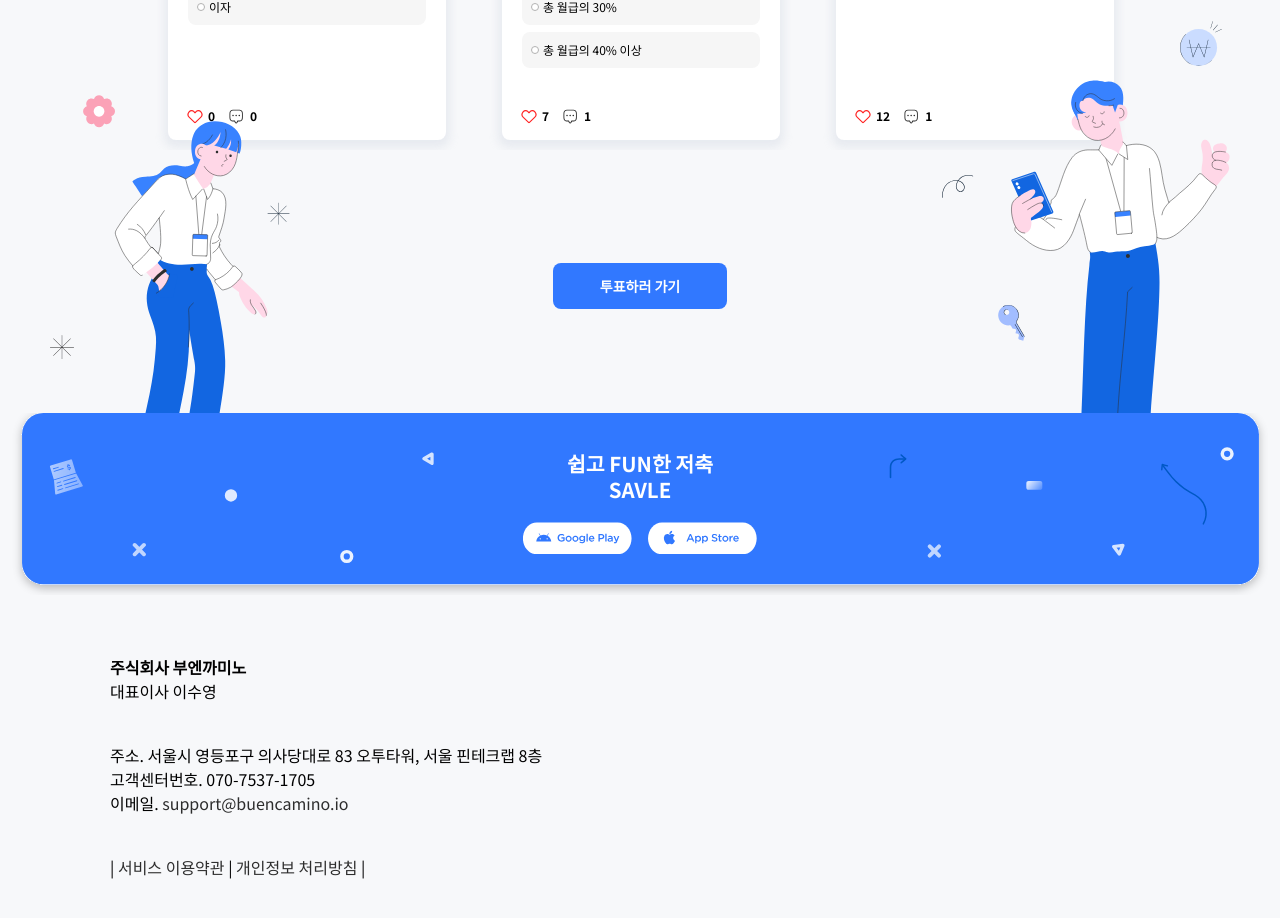
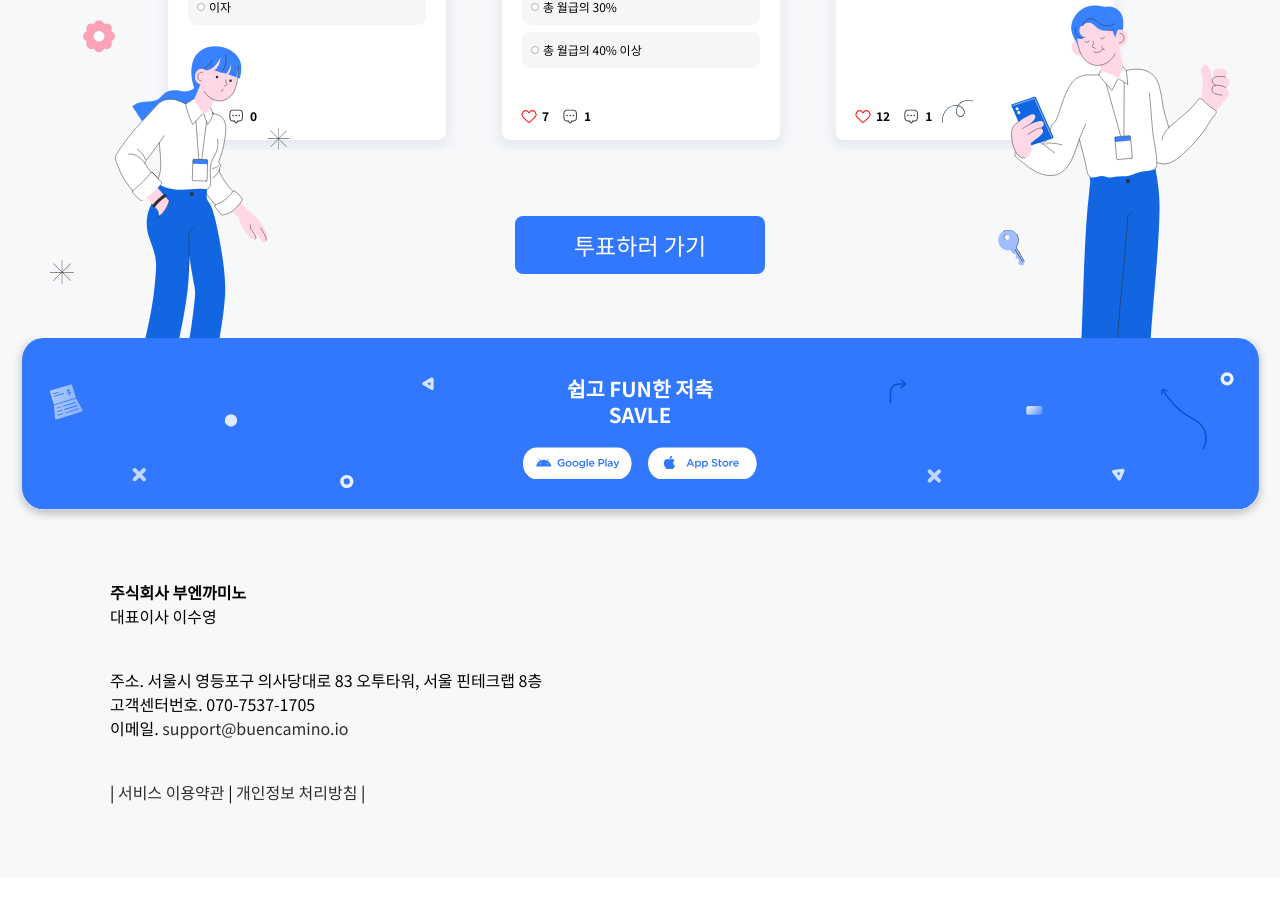
Before and after one commit to maddrake220/with-savle, a Next.js app: page / in a window 1280 px wide. Shown: the part 2661-3579 px from the top of the page. After the commit the page ends 3538 px from the top, so only its background shows below. Built offline with nearby package versions, Linux system fonts and the light colour scheme.

Commit message:
Main VoteButton Link error fix

```diff
--- a/src/components/vote/MainVote.js
+++ b/src/components/vote/MainVote.js
@@ -12,7 +12,7 @@
 
 import { NextArrow, PreviousArrow } from "../common/SlickArrow";
 
-export default function MainVoteSection() {
+export default function MainVote() {
   const breakpoints = useBreakpoint();
 
   const settings = {
--- a/src/components/vote/VoteBanner.js
+++ b/src/components/vote/VoteBanner.js
@@ -2,7 +2,7 @@
 
 import style from "@/styles/vote/VoteIndex.module.scss";
 
-export default function Banner() {
+export default function VoteBanner() {
   return (
     <section className={style.banner_box_container}>
       <h1 className={style.banner_box_title}>저축러의 고민해결소</h1>
--- a/src/hooks/useVoteState.js
+++ b/src/hooks/useVoteState.js
@@ -32,12 +32,12 @@
       if (selectId === -1) {
         return false;
       }
+
       const putVoteCount = async () => {
         await fetchPutVote({
           id: selectId,
         });
       };
-
       putVoteCount();
 
       const saved = [
--- a/src/pages/vote/index.js
+++ b/src/pages/vote/index.js
@@ -1,14 +1,13 @@
 import "react-loading-skeleton/dist/skeleton.css";
 
 import axios from "axios";
-// import Image from "next/image";
 import Link from "next/link";
 import { fetchGetVote } from "src/api/vote";
 import useSWR, { SWRConfig } from "swr";
 
 import Seo from "@/components/common/Seo";
 import SkeletonBox from "@/components/vote/SkeletonBox";
-import Banner from "@/components/vote/VoteBanner";
+import VoteBanner from "@/components/vote/VoteBanner";
 import VoteBox from "@/components/vote/VoteBox";
 import style from "@/styles/vote/VoteIndex.module.scss";
 
@@ -54,7 +53,7 @@
         ogTitle={"저축러의 고민해결소"}
         ogDesc={"저축에 관한 고민을 나누고 투표하며 함께 고민을 해결해요."}
       />
-      <Banner />
+      <VoteBanner />
       <section className={style.vote_box_list}>
         <ul className={style.vote_box_list_container}>
           {data &&
--- a/src/styles/common/FavoriteCommentShare.module.scss
+++ b/src/styles/common/FavoriteCommentShare.module.scss
@@ -21,9 +21,6 @@
     .favorite_img {
       cursor: pointer;
     }
-    .comment_img {
-      cursor: pointer;
-    }
     .share_img {
       cursor: pointer;
     }
@@ -32,7 +29,7 @@
     cursor: pointer;
   }
   .copy_btn.active {
-   pointer-events: none;
+    pointer-events: none;
   }
   .copy_btn.active:before {
     content: "URL이 복사되었습니다.";
--- a/src/styles/vote/MainVote.module.scss
+++ b/src/styles/vote/MainVote.module.scss
@@ -96,16 +96,16 @@
         line-height: 24px;
       }
     }
-    .votebox_container {
-      margin: 93px auto 0px;
-      width: 70%;
-    }
-    .vote_button button {
-      width: 250px;
-      height: 58px;
-      font-size: 23px;
-      font-weight: 500;
-      margin: 91px 0 40px;
+    .vote_button_container {
+      margin: 66px auto 0px;
+      .vote_button {
+          button {
+          width: 250px;
+          height: 58px;
+          font-size: 23px;
+          font-weight: 500;
+        }
+      }
     }
     .vote_woman_group {
       position: absolute;
@@ -147,8 +147,16 @@
         line-height: 24px;
       }
     }
-    .votebox_container {
-      width: 75%;
+    .vote_button_container {
+      margin: 66px auto 0px;
+      .vote_button {
+          button {
+          width: 250px;
+          height: 58px;
+          font-size: 23px;
+          font-weight: 500;
+        }
+      }
     }
     .vote_woman_group {
       left: 50px;
--- a/src/styles/vote/VoteButton.module.scss
+++ b/src/styles/vote/VoteButton.module.scss
@@ -6,6 +6,7 @@
   border-radius: 8px;
   font-size: 12px;
   font-weight: 700;
+  cursor: pointer;
 }
 
 @media (min-width: 576px) {
--- a/src/styles/vote/VoteId.module.scss
+++ b/src/styles/vote/VoteId.module.scss
@@ -66,6 +66,7 @@
         }
       }
       .radio_label {
+        cursor: pointer;
         white-space: pre;
         overflow: hidden;
         position: relative;
@@ -185,7 +186,6 @@
             font-size: 18px;
             &.shrink {
               margin-left: 34px;
-              // border: 1px solid red;
             }
           }
         }
```
Also changed, not shown: src/components/common/FavoriteCommentShare.js (+1 -7 lines), src/components/vote/VoteButton.js (+6 -2 lines). Lines whose indentation alone changed are shown as unchanged.
